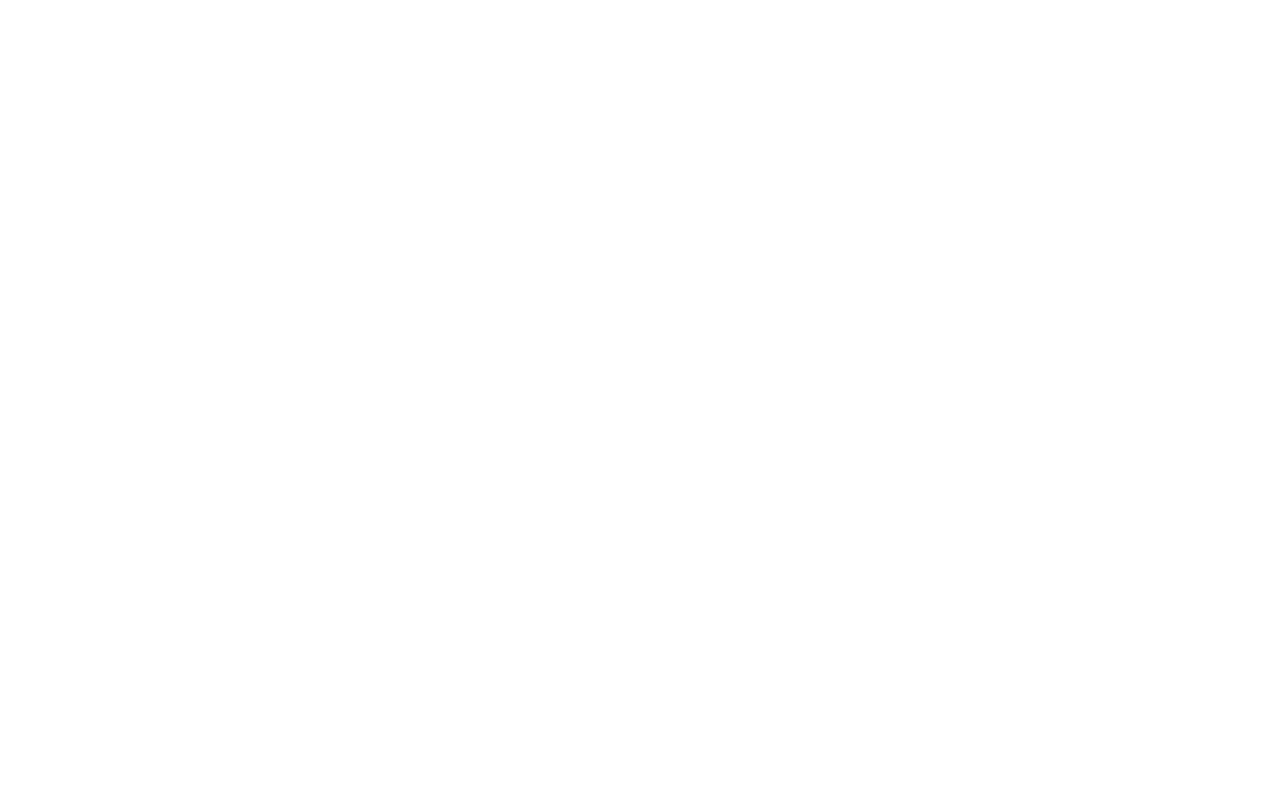
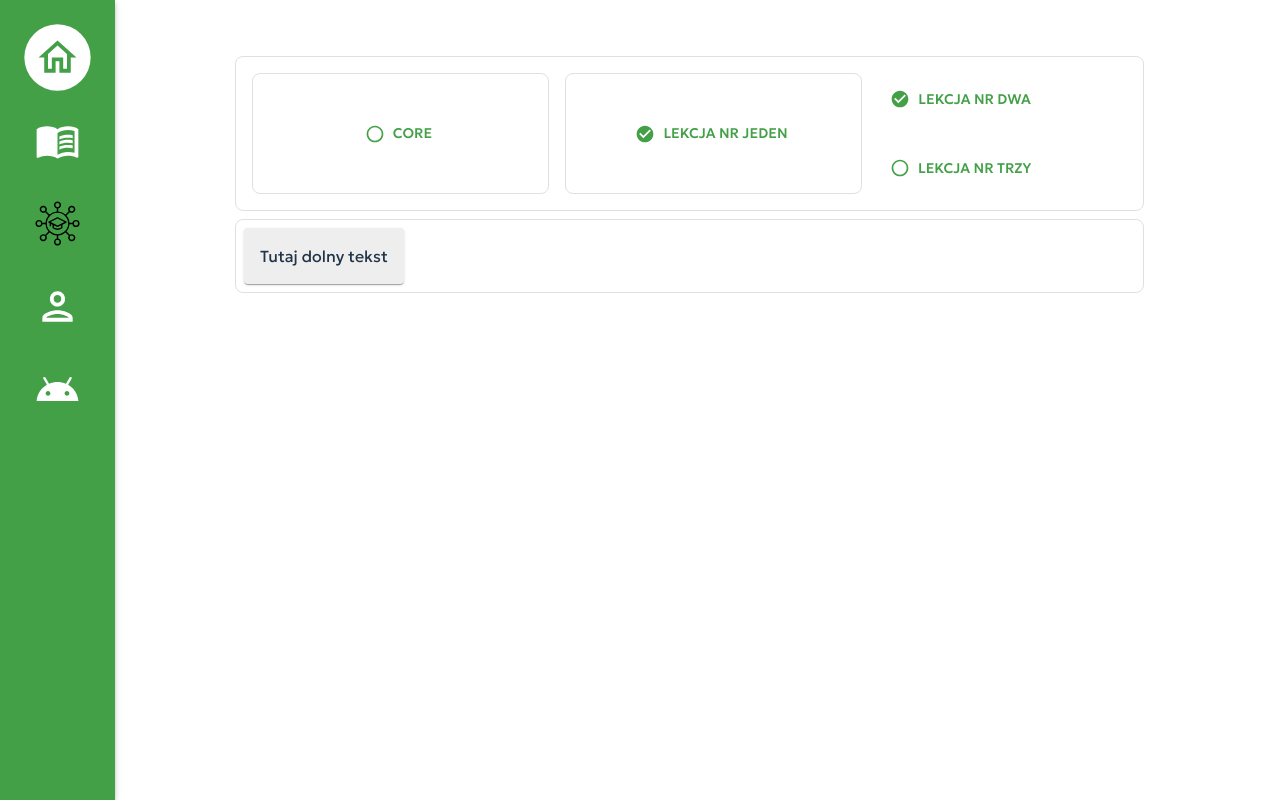
Before and after one commit to EdutieProject/edutie-frontend, a React (Vite) app in the folder edutie-frontend/: page /tree in a window 1280 px wide. Before the commit this address had no page. Built offline with nearby package versions, Linux system fonts and the light colour scheme.

Commit message:
Edit routing paths

```diff
--- a/edutie-frontend/src/App.jsx
+++ b/edutie-frontend/src/App.jsx
@@ -22,6 +22,7 @@
             <Route path={navigationPaths.account} element={<AccountView />} />
             <Route path="/playground" element={<PlaygroundView />} />
             <Route path="/account" element={<AccountView />} />
+            <Route path="/tree" element={<TreeSegView />} />
           </Routes>
         </BrowserRouter>
       </ThemeProvider>
```
